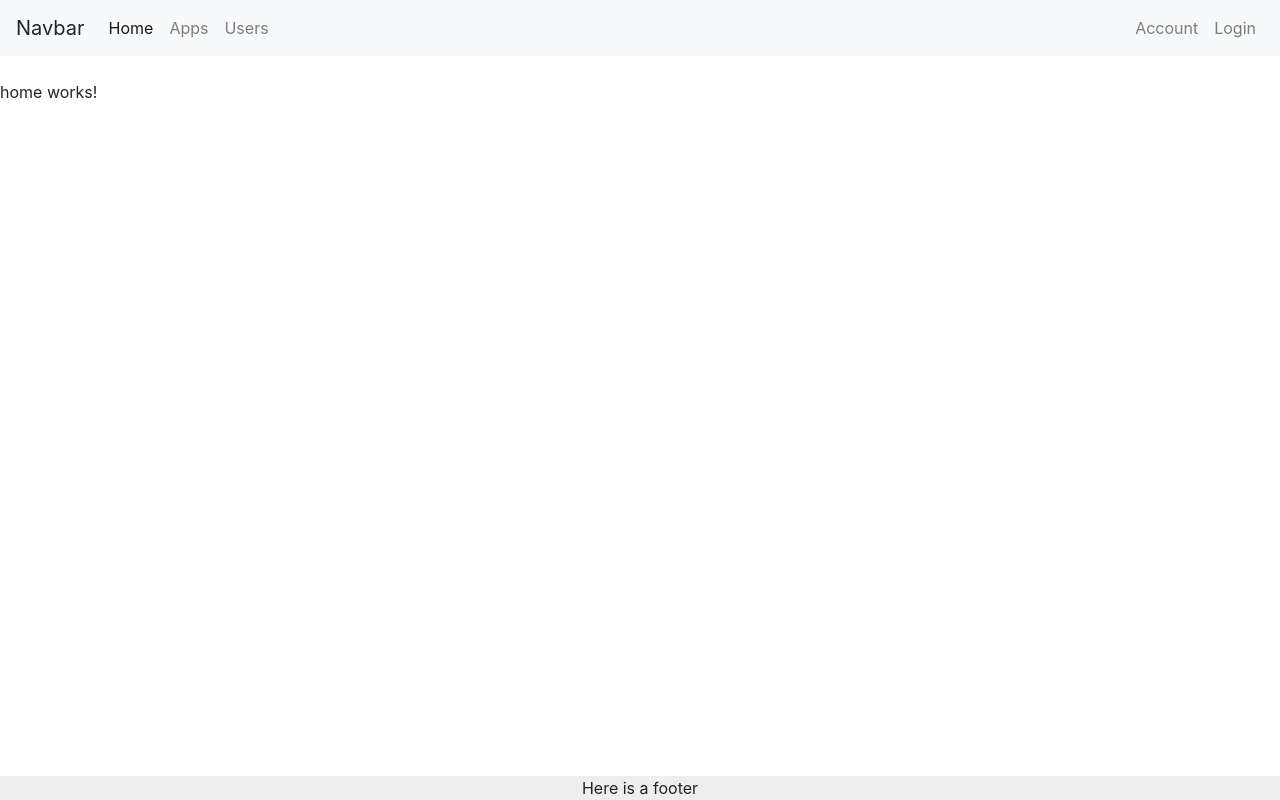
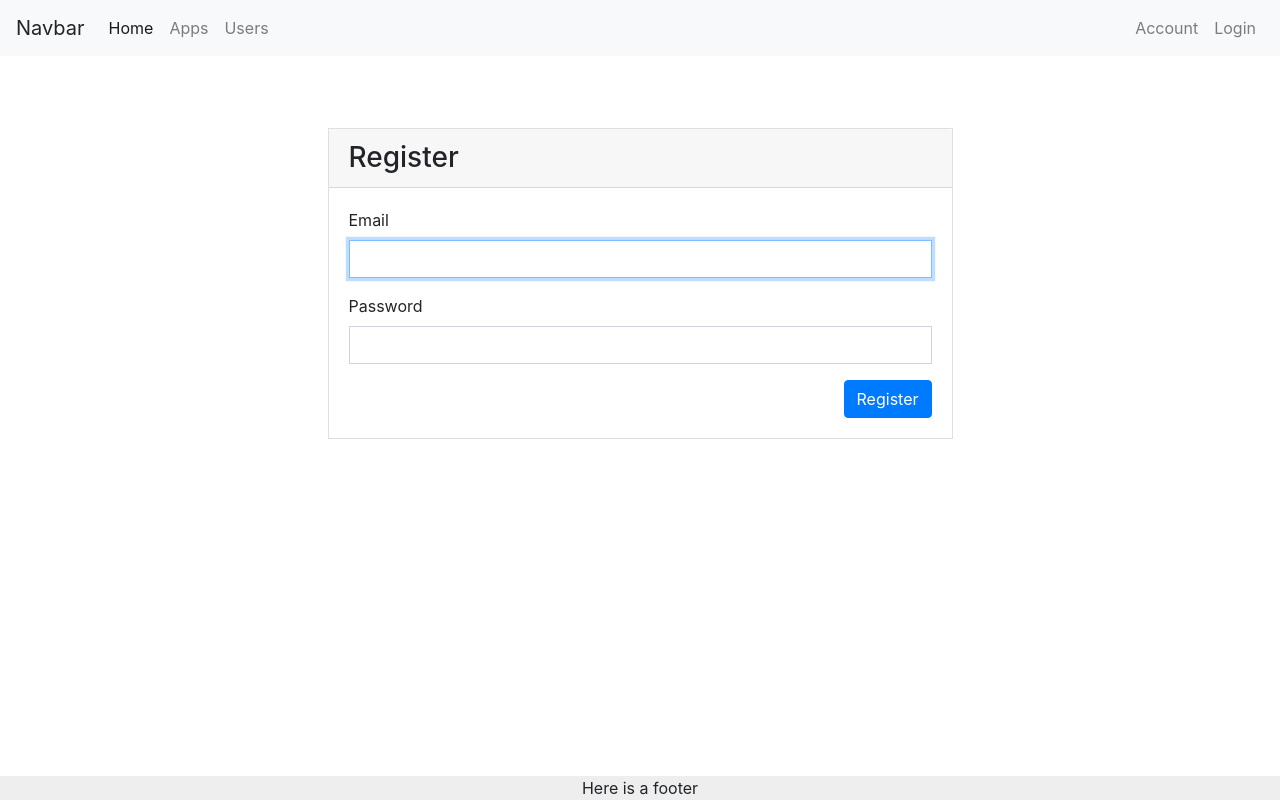
Before and after one commit to coreykadd/myAngularApp, an Angular app in the folder front-end/: page /register in a window 1280 px wide. Before the commit this address led to /home. Built offline with nearby package versions, Linux system fonts and the light colour scheme.

Commit message:
register component

```diff
--- a/front-end/src/app/app-routing.module.ts
+++ b/front-end/src/app/app-routing.module.ts
@@ -33,7 +33,7 @@ const routes: Routes = [
 
 
 @NgModule({
-  imports: [RouterModule.forRoot(routes, {enableTracing: true})],
+  imports: [RouterModule.forRoot(routes/*, {enableTracing: true}*/)],
   exports: [RouterModule]
 })
 export class AppRoutingModule { }
--- a/front-end/src/app/core/header/header.component.html
+++ b/front-end/src/app/core/header/header.component.html
@@ -14,7 +14,7 @@
     </div>
 
     <div class="navbar-nav ml-auto">
-      <a class="nav-item nav-link" routerLink="/myaccount" text-align="right">Account</a>
+      <a class="nav-item nav-link" routerLink="/myaccount" routerLinkActive="active" text-align="right">Account</a>
       <a class="nav-item nav-link" routerLink="/login" routerLinkActive="active">Login</a>
     </div>
   </div>
--- a/front-end/src/app/modules/auth/auth-routing.module.ts
+++ b/front-end/src/app/modules/auth/auth-routing.module.ts
@@ -2,11 +2,16 @@ import { NgModule } from '@angular/core';
 import { Routes, RouterModule } from '@angular/router';
 
 import { LoginComponent } from './login/login.component';
+import { RegisterComponent } from './register/register.component';
 
 const routes: Routes = [
   {
     path: 'login',
     component: LoginComponent
+  },
+  {
+    path: 'register',
+    component: RegisterComponent
   }
 ];
 
--- a/front-end/src/app/modules/auth/auth.module.ts
+++ b/front-end/src/app/modules/auth/auth.module.ts
@@ -5,9 +5,10 @@ import { AuthRoutingModule } from './auth-routing.module';
 import { LoginComponent } from './login/login.component';
 import { ForgotPasswordComponent } from './forgot-password/forgot-password.component';
 import { SharedModule } from 'src/app/shared/shared.module';
+import { RegisterComponent } from './register/register.component';
 
 @NgModule({
-  declarations: [LoginComponent, ForgotPasswordComponent],
+  declarations: [LoginComponent, ForgotPasswordComponent, RegisterComponent],
   imports: [
     SharedModule,
     ReactiveFormsModule,
--- a/front-end/src/app/modules/auth/login/login.component.html
+++ b/front-end/src/app/modules/auth/login/login.component.html
@@ -19,7 +19,7 @@
       required>
 
     <!-- Password error -->
-    <div *ngIf="form['password'].errors && form['email'].touched" class="alert alert-danger">
+    <div *ngIf="form['password'].errors && form['password'].touched" class="alert alert-danger">
       <div *ngIf="form['password'].errors.required">Password required</div>
     </div>
 
--- /dev/null
+++ b/front-end/src/app/modules/auth/register/register.component.html
@@ -0,0 +1,47 @@
+<div class="row pt-5">
+  <div class="col-md-6 mx-auto">
+
+    <!-- Card -->
+    <div class="card rounded-0">
+
+      <!-- Card header -->
+      <div class="card-header">
+        <h3 class="mb-0">Register</h3>
+      </div>
+
+      <!-- Card body -->
+      <div class="card-body">
+        <form class="form" [formGroup]="registerForm" (ngSubmit)="onSubmit()">
+
+          <!-- Email input -->
+          <div class="form-group">
+            <label for="inputEmail">Email</label>
+            <input type="text" id="inputEmail" class="form-control rounded-0" formControlName="email" autofocus>
+          </div>
+
+          <!-- Email error -->
+          <div *ngIf="form['email'].errors && form['email'].touched" class="alert alert-danger">
+            <div *ngIf="form['email'].errors.required">Email required</div>
+            <div *ngIf="form['email'].errors.email">Invalid email</div>
+          </div>
+
+          <!-- Password inpit -->
+          <div class="form-group">
+            <label for="inputPassword">Password</label>
+            <input type="password" id="inputPassword" class="form-control rounded-0" formControlName="password">
+          </div>
+
+          <!-- Password error -->
+          <div *ngIf="form['password'].errors && form['password'].touched" class="alert alert-danger">
+            <div *ngIf="form['password'].errors.required">Password required</div>
+            <div *ngIf="form['password'].errors.minlength">Password must be 6 or more characters</div>
+          </div>
+
+          <!-- Button -->
+          <button class="btn btn-primary float-right">Register</button>
+        </form>
+      </div>
+
+    </div>
+  </div>
+</div>
--- /dev/null
+++ b/front-end/src/app/modules/auth/register/register.component.ts
@@ -0,0 +1,37 @@
+import { Component, OnInit } from '@angular/core';
+import { FormGroup, FormBuilder, Validators } from '@angular/forms';
+
+@Component({
+  selector: 'app-register',
+  templateUrl: './register.component.html',
+  styleUrls: ['./register.component.css']
+})
+export class RegisterComponent implements OnInit {
+  registerForm: FormGroup;
+
+  constructor(private fb: FormBuilder) { }
+
+  ngOnInit() {
+    this.createRegisterForm();
+  }
+
+  createRegisterForm() {
+    this.registerForm = this.fb.group({
+      email: ['', [Validators.required, Validators.email]],
+      password: ['', [Validators.required, Validators.minLength(6)]]
+    });
+  }
+
+  onSubmit() {
+    if (this.registerForm.invalid) {
+        return;
+    } else {
+      console.log(this.registerForm.value);
+    }
+  }
+
+  get form() {
+    return this.registerForm.controls;
+  }
+
+}
```
Also changed, not shown: front-end/src/app/modules/auth/register/register.component.css (added), 1 other file (tests, documents, lock files or other folders).
